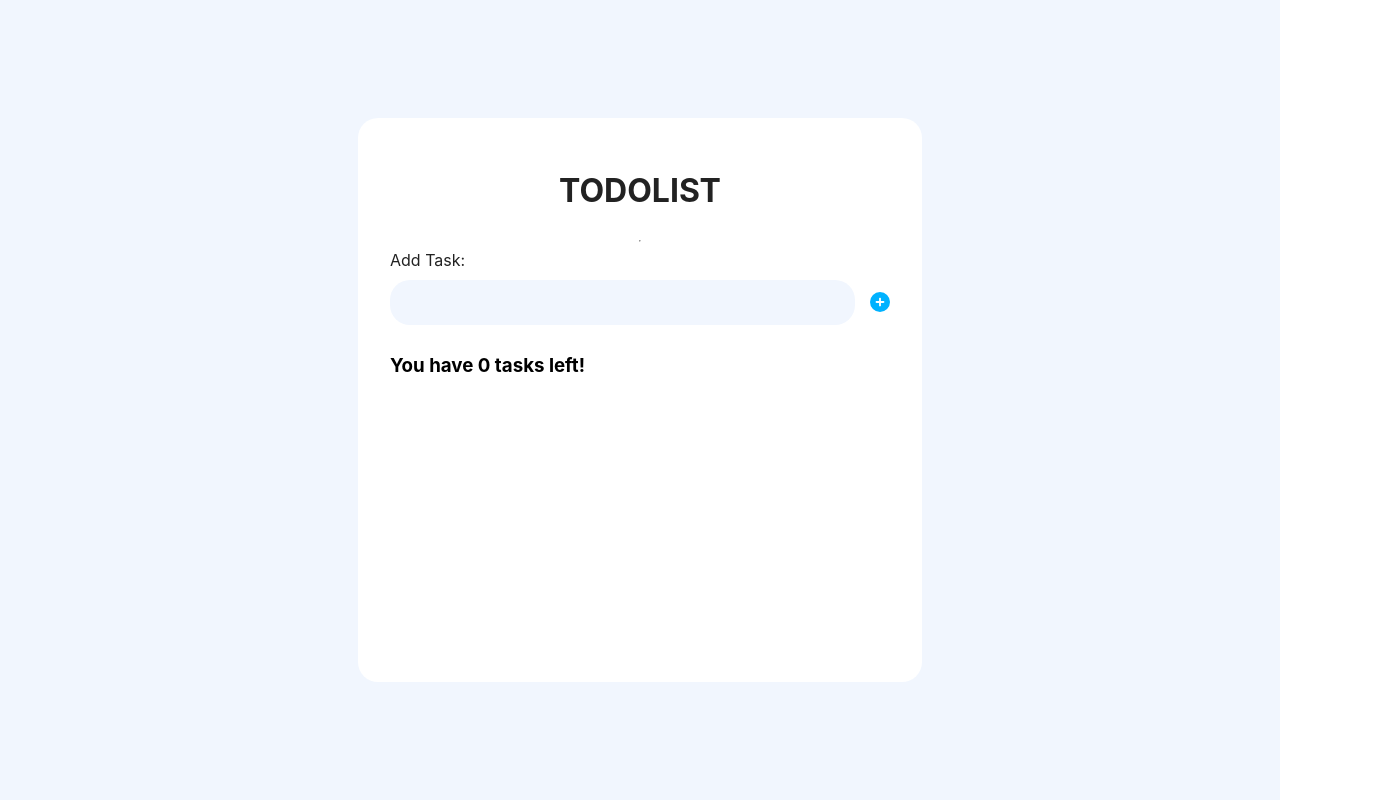
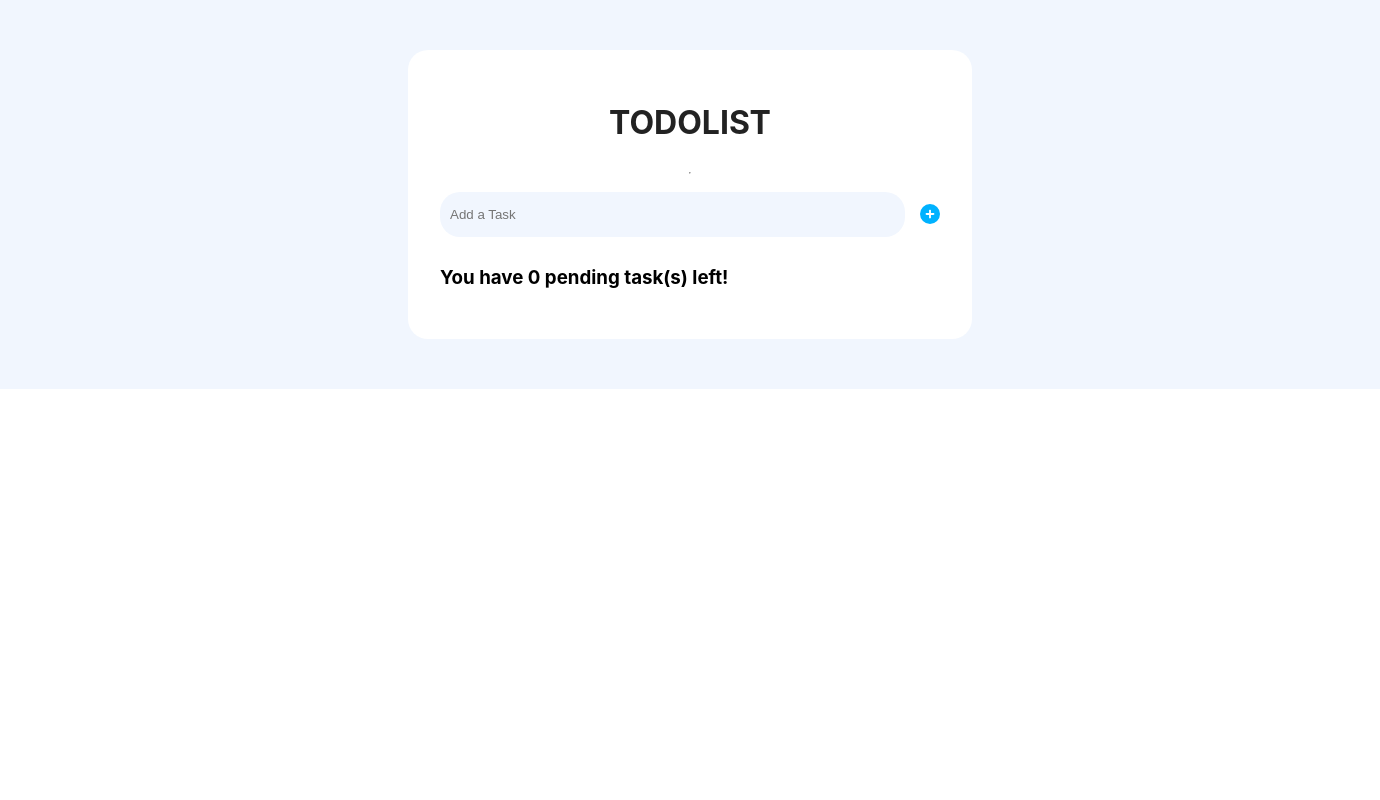
Before and after one commit to AmX3/To-Do-App, a React (Create React App) app: page / in a window 1280 px wide. Shown: the whole page, 1380 px wide, since content can reach past the window. Built offline with nearby package versions, Linux system fonts and the light colour scheme.

Commit message:
added checkbox

```diff
--- a/src/App.tsx
+++ b/src/App.tsx
@@ -10,7 +10,6 @@ import {
     Field,
     Heading,
     Icon,
-    Label,
     SmallHeading,
 } from "./styles/StyledCard";
 import { StyledMain } from "./styles/StyledMain";
@@ -24,6 +23,11 @@ const App: React.FC = () => {
     const [tasks, setTasks] = useState<string>("");
     const [detail, setDetail] = useState<string>("");
     const [todoList, setTodoList] = useState<ITask[]>([]);
+    const [checked, setChecked] = useState<boolean>(false);
+
+    const handleChecked = (e: ChangeEvent<HTMLInputElement>): void => {
+        setChecked(e.target.checked);
+    };
 
     // every function needs a return. If the function does not return anything, we are going to insert a void keyword
     const handleChange = (e: ChangeEvent<HTMLInputElement>): void => {
@@ -58,9 +62,12 @@ const App: React.FC = () => {
                     <StyledCard>
                         <Heading>TODOLIST</Heading>
                         <hr />
-                        <Label>Add Task:</Label>
                         <Container>
-                            <Field value={tasks} onChange={handleChange} />
+                            <Field
+                                value={tasks}
+                                onChange={handleChange}
+                                placeholder="Add a Task"
+                            />
                             <Icon>
                                 <FontAwesomeIcon
                                     icon={faCirclePlus}
@@ -70,7 +77,7 @@ const App: React.FC = () => {
                             </Icon>
                         </Container>
                         <SmallHeading>
-                            You have {todoList.length} tasks left!
+                            You have {todoList.length} pending task(s) left!
                         </SmallHeading>
 
                         {/* In our todolist, we want to map through each of our task. Each task needs a unique key otherwise React will not like it */}
@@ -80,6 +87,8 @@ const App: React.FC = () => {
                                     task={tasks}
                                     key={key}
                                     deleteTask={deleteTask}
+                                    handleChecked={handleChecked}
+                                    isChecked={checked}
                                 />
                             );
                         })}
--- a/src/components/TodoTask.tsx
+++ b/src/components/TodoTask.tsx
@@ -1,20 +1,25 @@
-import React from "react";
+import React, { ChangeEvent, useState } from "react";
 import { ITask } from "../interfaces/interface";
 import { FontAwesomeIcon } from "@fortawesome/react-fontawesome";
 import { faPenToSquare, faTrashCan } from "@fortawesome/free-solid-svg-icons";
-import { Container, Icon, Task } from "../styles/StyledTodoTask";
+import { Checkbox, Container, Icon, Task } from "../styles/StyledTodoTask";
 
 // here we define the properties that our todotask(an object) will have
 interface Props {
     task: ITask;
     deleteTask(taskNameDelete: string): void;
+    handleChecked: (e: ChangeEvent<HTMLInputElement>) => void;
+    isChecked: boolean;
 }
 
-const TodoTask = ({ task, deleteTask }: Props) => {
+const TodoTask = ({ task, deleteTask, isChecked, handleChecked }: Props) => {
     return (
         <div>
             <Container>
-                <Task>{task.name}</Task>
+                <Task>
+                    <Checkbox type="checkbox" />
+                    {task.name}
+                </Task>
                 <Icon>
                     <FontAwesomeIcon
                         size={"lg"}
--- a/src/styles/StyledCard.tsx
+++ b/src/styles/StyledCard.tsx
@@ -7,7 +7,7 @@ interface CardProps {
 
 export const StyledCard = styled.div`
     width: 500px;
-    height: 500px;
+    height: 100%;
     background-color: ${(props: CardProps) => props.theme.colors["light"]};
     border-radius: 20px;
     display: flex;
--- a/src/styles/StyledMain.tsx
+++ b/src/styles/StyledMain.tsx
@@ -11,6 +11,7 @@ export const StyledMain = styled.div`
     align-items: center;
     flex-direction: column;
     width: 100%;
-    height: 100vh;
+    height: 100%;
+    padding: 50px;
     background-color: ${(props: CardProps) => props.theme.colors["body"]};
 `;
--- a/src/styles/StyledTodoTask.tsx
+++ b/src/styles/StyledTodoTask.tsx
@@ -19,7 +19,13 @@ export const Icon = styled.div`
     }
 `;
 
-export const Task = styled.div`
+export const Checkbox = styled.input`
+    height: 20px;
+    width: 20px;
+    margin-right: 20px;
+`;
+
+export const Task = styled.label`
     width: 100%;
     padding: 15px 10px;
     border: none;
```
